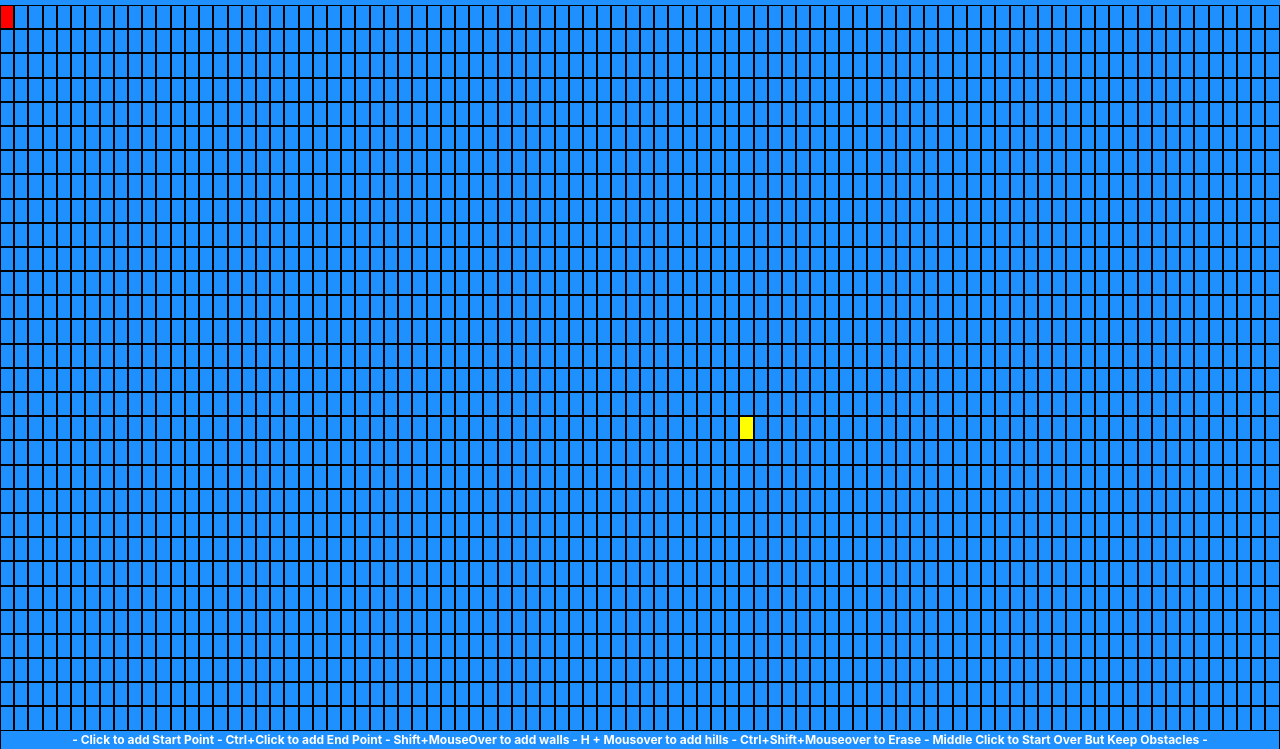
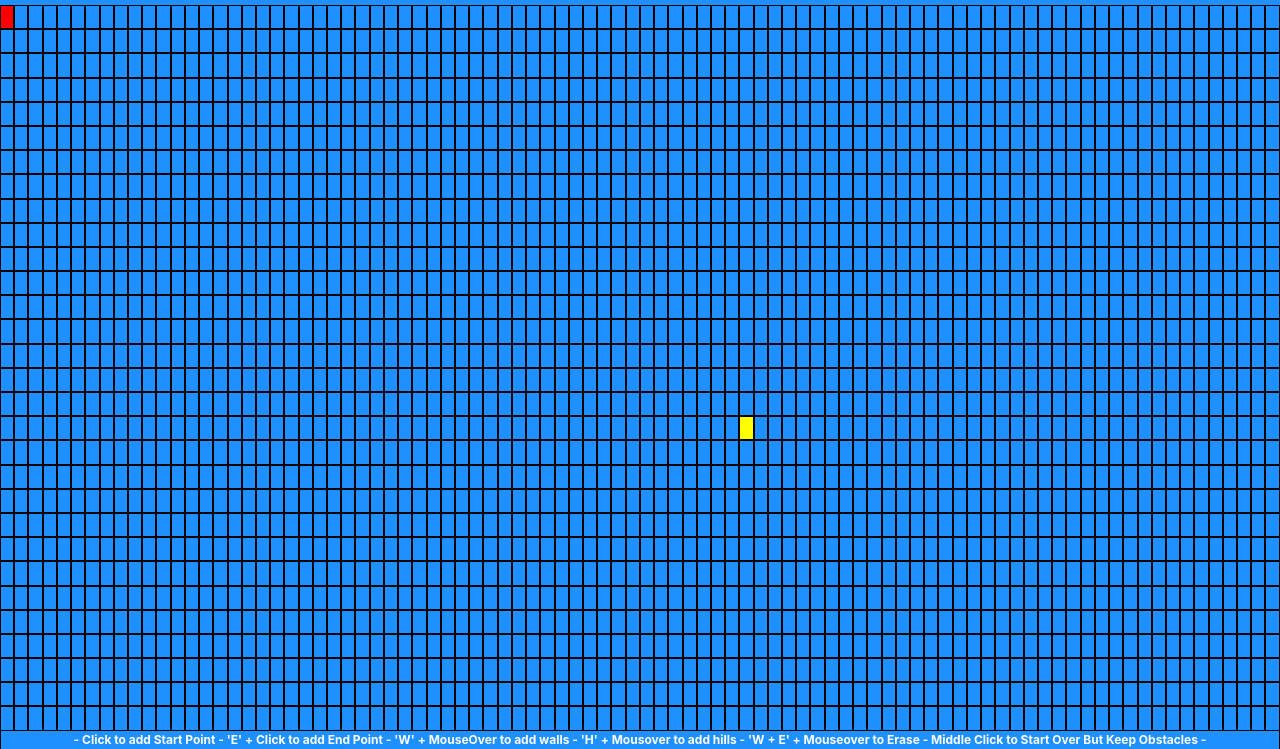
Before and after one commit to jordankittle/algorithms, a plain HTML site: page index.html in a window 1280 px wide. Shown: the part 51-800 px from the top of the page. Drawn offline with nearby package versions, Linux system fonts and the light colour scheme.

Commit message:
update drawing instructions
hopefully this clears up issues for mac users

```diff
--- a/index.html
+++ b/index.html
@@ -54,9 +54,9 @@
     </div>
     <div id="footer-wrapper">
       <div id="footer">
-      - Click to add Start Point - Ctrl+Click to add End Point -
-      Shift+MouseOver to add walls - H + Mousover to add hills -
-      Ctrl+Shift+Mouseover to Erase -
+      - Click to add Start Point - 'E' + Click to add End Point -
+      'W' + MouseOver to add walls - 'H' + Mousover to add hills -
+      'W + E' + Mouseover to Erase -
       Middle Click to Start Over But Keep Obstacles -
       </div>
     </div>
```
